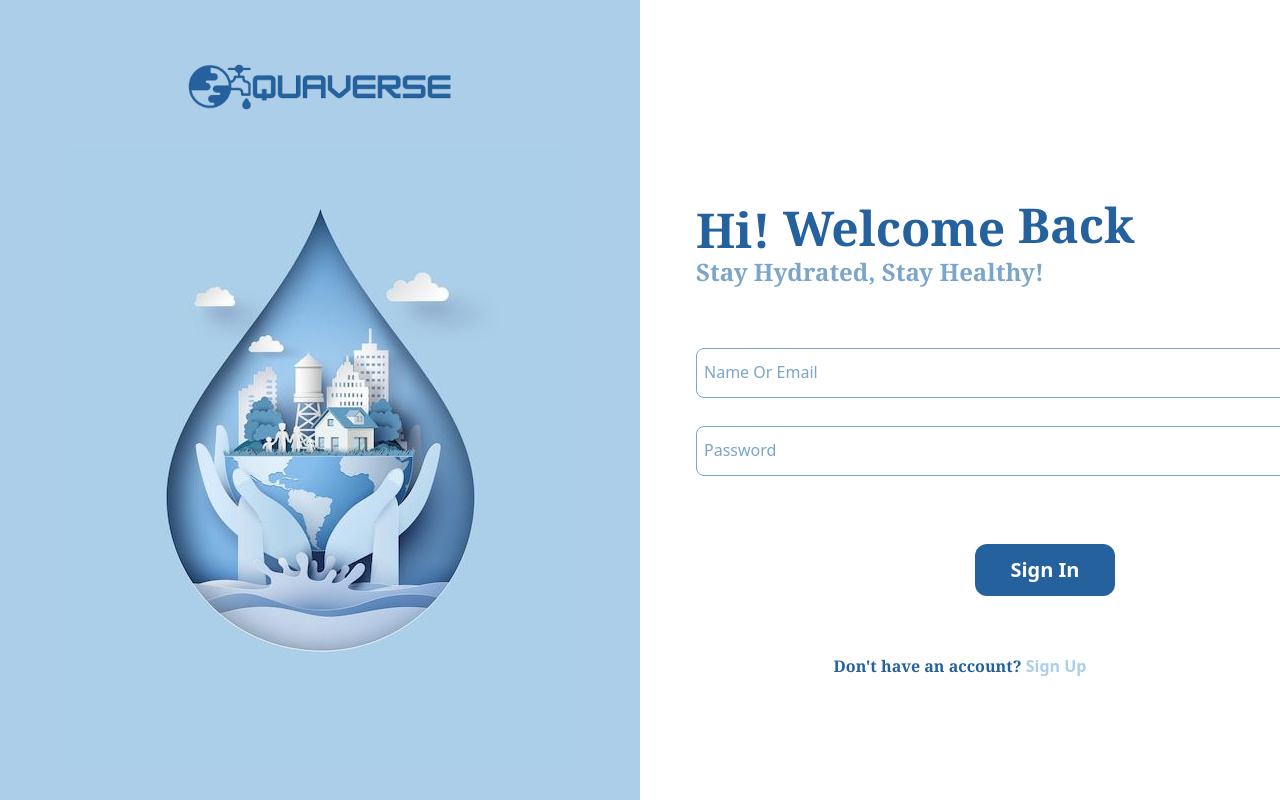
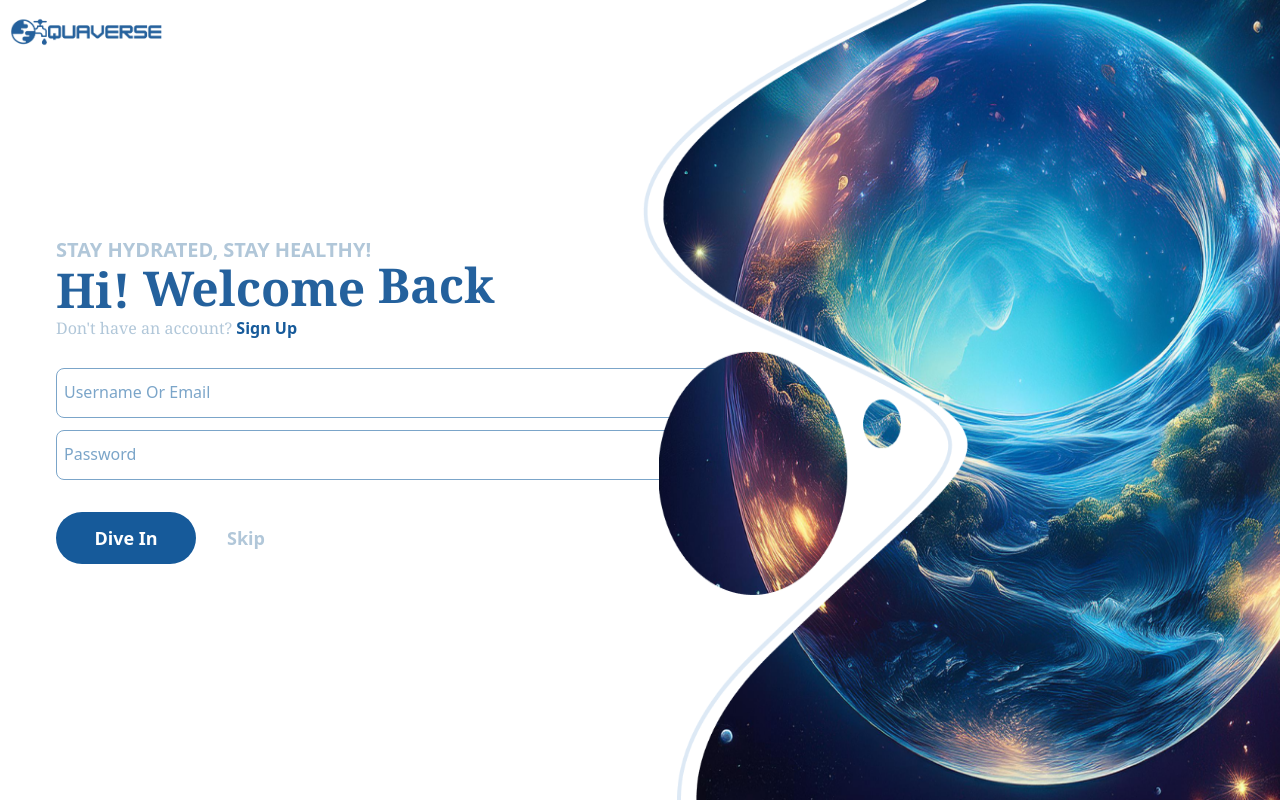
Before and after one commit to thesaltandlight/water-management-system, a React (Vite) app in the folder wms/: page /signIn in a window 1280 px wide. Built offline with nearby package versions, Linux system fonts and the light colour scheme; the HTML template or start-up script is replaced by a standard one.

Commit message:
slight changes

```diff
--- a/wms/src/Pages/LandingPage/LandingPage.jsx
+++ b/wms/src/Pages/LandingPage/LandingPage.jsx
@@ -36,6 +36,7 @@ function LandingPage() {
     let pauseTimeout;
     let currentIndex = 0;
 
+    //typing effect
     if(typing){
       typingTimeout = setTimeout(() => {
         setDisplayText(currentText.slice(0, displayText.length + 1))
@@ -43,8 +44,8 @@ function LandingPage() {
           setTyping(false);
           setPausing(true);
         }
-      }, 25)
-    } else if (pausing){
+      }, 35)
+    } else if (pausing){ //pausing effect
       pauseTimeout = setTimeout(() => {
         setPausing(false)
       }, 1000)
--- a/wms/src/Pages/SignIn/Form.jsx
+++ b/wms/src/Pages/SignIn/Form.jsx
@@ -20,33 +20,32 @@ function Form(){
     return(
         <form className="w-full max-w-md mx-auto flex flex-col justify-center h-full">
             <div className="mb-6">
+            <h3 className="text-xl font-bold text-[#B1C7D9] fade-in-slide-up">STAY HYDRATED, STAY HEALTHY!</h3>
+
             <h1 className="text-5xl mb-1 font-serif font-black text-[#24619D] w-[700px] fade-in-slide-up">
                 <span className="wave">Hi!</span> <span className="wave" style={{ animationDelay: '0.1s' }}>Welcome</span> <span className="wave" style={{ animationDelay: '0.2s' }}>Back</span>
             </h1>
-            <h3 className="text-2xl font-serif font-bold text-[#7BA5C9] mb-8 fade-in-slide-up">Stay Hydrated, Stay Healthy!</h3>
+
+            <div className="fade-in-slide-up">
+                <span className="text-[#B1C7D9] font-serif font-medium">Don't have an account?{' '}</span>
+                <Link to="/signUp" className='text-[#165A9A] font-bold'>Sign Up</Link>
+            </div>
             </div>
 
-            <div className="mb-6 relative">
+            <div className="mb-2 relative">
                 <input id="identifier" name="identifier" type="text" className={`mt-1 p-4 w-[660px] h-[50px] border border-[#7BA5C9] rounded-lg focus:outline-none focus:border-[#24619D] ${focusedInput.identifier ? 'border-[#24619D]': 'border-[#7BA5C9]'}`} required onFocus={()=> handleFocus('identifier')} onBlur={(e) => handleBlur('identifier', e.target.value)}></input>
-                <label className={`absolute left-2 duration-200 transition-all ${focusedInput.identifier ? '-top-1 text-xs text-[#24619D] px-1 bg-white' : 'text-base top-4 text-[#7BA5C9]'}`} htmlFor="identifier">Name Or Email</label>
+                <label className={`absolute left-2 duration-200 transition-all ${focusedInput.identifier ? '-top-1 text-xs text-[#24619D] px-1 bg-white' : 'text-base top-4 text-[#7BA5C9]'}`} htmlFor="identifier">Username Or Email</label>
             </div>
 
-            <div className="mb-6 relative">
+            <div className="mb-8 relative">
                 <input id="password" name="password" type="password" className={`mt-1 p-4 w-[660px] h-[50px] border placeholder-transparent border-[#7BA5C9] rounded-lg focus:outline-none focus:border-[#24619D] ${focusedInput.password ? 'border-[#24619D]': 'border-[#7BA5C9]'}`}placeholder="Password" required onFocus={()=> handleFocus('password')} onBlur={(e)=> handleBlur('password', e.target.value)}></input>
                 <label className={`absolute left-2 duration-200 transition-all ${focusedInput.password ? '-top-1 text-xs text-[#24619D] px-1 bg-white' : 'text-base top-4 text-[#7BA5C9]'}`} htmlFor="password">Password</label>
             </div>
 
-            <div className="flex justify-center mt-11 ml-[250px]">
-                <button type="submit" className="w-[140px] text-xl font-bold bg-[#24619D] text-white p-3 rounded-xl hover:bg-[#7BA5C9]" onClick={() => navigate('/home')}>Sign In</button>
+            <div className="flex justify-left">
+                <button type="submit" className="w-[140px] text-lg font-bold bg-[#165A9A] text-white p-3 rounded-full hover:bg-[#7BA5C9]" onClick={() => navigate('/home')}>Dive In</button>
+                <button type="submit" className="w-[100px] text-lg font-bold  text-[#B1C7D9] p-3 hover:text-[#165A9A]" onClick={() => navigate('/home')}>Skip</button>
             </div>
-
-            <div className='w-1/2 flex flex-col items-center justify-end p-6 fixed right-0 top-0' style={{marginTop: '630px'}} >
-            <div className="mb-16 text-center">
-                <span className="text-[#24619D] font-serif font-semibold">Don't have an account?{' '}</span>
-                <Link to="/signUp" className='text-[#ACCEE9] font-bold'>Sign Up</Link>
-            </div>
-            </div>
-
         </form>
     )
 }
--- a/wms/src/Pages/SignIn/SignIn.jsx
+++ b/wms/src/Pages/SignIn/SignIn.jsx
@@ -3,16 +3,21 @@ import Form from "./Form";
 function SignIn(){
     return (
         <div className="flex h-screen">
-
-            <div className="w-1/2 flex flex-col items-center justify-center bg-[#ACCEE9] fixed left-0 top-0 h-full">
-            <img src="/assets/logo.png" alt="logo" className="h-28 w-auto mt-20"/>
-            <img src="/assets/signin.jpg" alt="signIn" className="h-30 w-auto mb-20"/>
+            {/* logo */}
+            <div className="w-full">
+                <img src="/assets/logo.png" alt="logo" className="h-16 w-auto"/>
             </div>
 
-            <div className="w-1/2 flex flex-col items-left justify-center p-6 fixed right-0 top-0 h-full">
+            {/* form */}
+            <div className="w-1/2 flex flex-col items-left justify-center p-6 fixed left-0 top-0 h-full">
                 <div className="w-full max-w-lg">
                 <Form/>
                 </div>
+            </div>
+
+            {/* image */}
+            <div className="w-1/2 flex flex-col items-center justify-center fixed right-0 top-0 h-full">
+            <img src="/assets/signup.png" alt="signIn" className="h-full w-auto"/>
             </div>
 
 
--- a/wms/src/Pages/SignUp/Form.jsx
+++ b/wms/src/Pages/SignUp/Form.jsx
@@ -4,7 +4,7 @@ import { Link } from "react-router-dom";
 
 
 function Form(){
-    const [focusedInput, setFocusedInput] = useState({name:false, email:false, password:false})
+    const [focusedInput, setFocusedInput] = useState({firstName:false, lastName:false, username: false, email:false, password:false})
     const navigate = useNavigate()
 
     const handleFocus = (field) => {
@@ -20,36 +20,48 @@ function Form(){
 
     return(
         <form className="w-full max-w-md mx-auto flex flex-col justify-center h-full">
+            {/* Header */}
             <div className="mb-6">
-            <h3 className="text-xl font-bold text-[#CDD6DD] fade-in-slide-up">STAY HYDRATED, STAY HEALTHY!</h3>
+            <h3 className="text-xl font-semibold text-[#B1C7D9] fade-in-slide-up" style={{fontFamily: 'Brush Script MT, cursive'}}>Stay Hydrated, Stay Healthy!</h3>
 
-            <h1 className="text-5xl mb-1 font-black text-[#1E1E1E] w-[700px] fade-in-slide-up">
-                <span className="wave">Welcome</span> <span className="wave" style={{ animationDelay: '0.1s' }}>To</span> <span className="wave" style={{ animationDelay: '0.2s' }}>AquaVerse</span>
-            </h1>
+            <h1 className="text-4xl mb-1 font-extrabold text-[#1E1E1E] w-[700px] fade-in-slide-up" style={{fontFamily: 'Impact, sans-serif'}}>Welcome To AquaVerse</h1>
 
             <div className="fade-in-slide-up">
-                <span className="text-[#CDD6DD] font-semibold ">Already have an account?{' '}</span>
+                <span className="text-[#B1C7D9] font-serif font-medium ">Already have an account?{' '}</span>
                 <Link to="/signIn" className="text-[#165A9A] font-bold">Sign In</Link>
             </div>
+            </div>
 
+            {/* input fields */}
+            <div className="flex mb-2 space-x-4">
+                <div className="relative flex-1">
+                    <input id="firstName" name="firstName" type="text" className={`mt-1 p-4 w-[300px] h-[50px] border border-[#B1C7D9] rounded-xl focus:outline-none focus:border-[#24619D] ${focusedInput.firstName ? 'border-[#24619D]': 'border-[#7BA5C9]'}`} required onFocus={()=> handleFocus('firstName')} onBlur={(e) => handleBlur('firstName', e.target.value)}></input>
+                    <label className={`absolute left-2 duration-200 transition-all ${focusedInput.firstName ? '-top-1 text-xs font-medium text-[#165A9A] px-1 bg-white' : 'text-base top-4 text-[#B1C7D9]'}`} htmlFor="firstName">First Name</label>
+                </div>
+
+                <div className="relative flex-1">
+                    <input id="lastName" name="lastName" type="text" className={`mt-1 p-4 w-[300px] h-[50px] border border-[#B1C7D9] rounded-xl focus:outline-none focus:border-[#24619D] ${focusedInput.lastName ? 'border-[#24619D]': 'border-[#7BA5C9]'}`} required onFocus={()=> handleFocus('lastName')} onBlur={(e) => handleBlur('lastName', e.target.value)}></input>
+                    <label className={`absolute left-2 duration-200 transition-all ${focusedInput.lastName ? '-top-1 text-xs font-medium text-[#165A9A] px-1 bg-white' : 'text-base top-4 text-[#B1C7D9]'}`} htmlFor="lastName">Last Name</label>
+                </div>
             </div>
 
             <div className="mb-2 relative">
-                <input id="name" name="name" type="text" className={`mt-1 p-4 w-[660px] h-[50px] border-2 border-[#CDD6DD] rounded-xl focus:outline-none focus:border-[#24619D] ${focusedInput.name ? 'border-[#24619D]': 'border-[#7BA5C9]'}`} required onFocus={()=> handleFocus('name')} onBlur={(e) => handleBlur('name', e.target.value)}></input>
-                <label className={`absolute left-2 duration-200 transition-all ${focusedInput.name ? '-top-1 text-xs font-medium text-[#165A9A] px-1 bg-white' : 'text-base font-medium top-4 text-[#CDD6DD]'}`} htmlFor="name">Name</label>
+                <input id="username" name="username" type="text" className={`mt-1 p-4 w-[615px] h-[50px] border border-[#B1C7D9] rounded-xl focus:outline-none focus:border-[#24619D] ${focusedInput.username ? 'border-[#24619D]': 'border-[#7BA5C9]'}`} required onFocus={()=> handleFocus('username')} onBlur={(e) => handleBlur('username', e.target.value)}></input>
+                <label className={`absolute left-2 duration-200 transition-all ${focusedInput.username ? '-top-1 text-xs font-medium text-[#165A9A] px-1 bg-white' : 'text-base top-4 text-[#B1C7D9]'}`} htmlFor="username">Username</label>
             </div>
+
             <div className="mb-2 relative">
-                <input id="email" name="email" type="email" className={`mt-1 p-4 w-[660px] h-[50px] border-2 placeholder-transparent border-[#CDD6DD] rounded-xl focus:outline-none focus:border-[#24619D] ${focusedInput.email ? 'border-[#24619D]': 'border-[#7BA5C9]'}`} placeholder="Email" required onFocus={()=> handleFocus('email')} onBlur={(e) => handleBlur('email', e.target.value)}></input>
-                <label className={`absolute left-2 duration-200 transition-all ${focusedInput.email ? '-top-1 text-xs font-medium text-[#165A9A] px-1 bg-white' : 'text-base font-medium top-4 text-[#CDD6DD]'}`} htmlFor="email">Email</label>
+                <input id="email" name="email" type="email" className={`mt-1 p-4 w-[615px] h-[50px] border placeholder-transparent border-[#B1C7D9] rounded-xl focus:outline-none focus:border-[#24619D] ${focusedInput.email ? 'border-[#24619D]': 'border-[#7BA5C9]'}`} placeholder="Email" required onFocus={()=> handleFocus('email')} onBlur={(e) => handleBlur('email', e.target.value)}></input>
+                <label className={`absolute left-2 duration-200 transition-all ${focusedInput.email ? '-top-1 text-xs font-medium text-[#165A9A] px-1 bg-white' : 'text-base top-4 text-[#B1C7D9]'}`} htmlFor="email">Email</label>
             </div>
             <div className="mb-8 relative">
-                <input id="password" name="password" type="password" className={`mt-1 p-4 w-[660px] h-[50px] border-2 placeholder-transparent border-[#CDD6DD] rounded-xl focus:outline-none focus:border-[#24619D] ${focusedInput.password ? 'border-[#24619D]': 'border-[#7BA5C9]'}`}placeholder="Password" required onFocus={()=> handleFocus('password')} onBlur={(e)=> handleBlur('password', e.target.value)}></input>
-                <label className={`absolute left-2 duration-200 transition-all ${focusedInput.password ? '-top-1 text-xs font-medium text-[#165A9A] px-1 bg-white' : 'text-base font-medium top-4 text-[#CDD6DD]'}`} htmlFor="password">Password</label>
+                <input id="password" name="password" type="password" className={`mt-1 p-4 w-[615px] h-[50px] border placeholder-transparent border-[#B1C7D9] rounded-xl focus:outline-none focus:border-[#24619D] ${focusedInput.password ? 'border-[#24619D]': 'border-[#7BA5C9]'}`} placeholder="Password" required onFocus={()=> handleFocus('password')} onBlur={(e)=> handleBlur('password', e.target.value)}></input>
+                <label className={`absolute left-2 duration-200 transition-all ${focusedInput.password ? '-top-1 text-xs font-medium text-[#165A9A] px-1 bg-white' : 'text-base top-4 text-[#B1C7D9]'}`} htmlFor="password">Password</label>
             </div>
 
             <div className="flex justify-left">
-            <button type="submit" className="w-[140px] text-xl font-bold bg-[#165A9A] text-white p-3 rounded-full hover:bg-[#7BA5C9]" onClick={() => navigate('/home')}>Dive In</button>
-            <button type="submit" className="w-[100px] text-xl font-bold  text-[#CDD6DD] p-3 hover:text-[#165A9A]" onClick={() => navigate('/home')}>Skip</button>
+                <button type="submit" className="w-[140px] text-lg font-bold bg-[#165A9A] text-white p-3 rounded-full hover:bg-[#7BA5C9]" onClick={() => navigate('/home')}>Dive In</button>
+                <button type="submit" className="w-[100px] text-lg font-bold text-[#B1C7D9] p-3 hover:text-[#165A9A]" onClick={() => navigate('/home')}>Skip</button>
             </div>
 
 
--- a/wms/src/Pages/SignUp/SignUp.jsx
+++ b/wms/src/Pages/SignUp/SignUp.jsx
@@ -17,7 +17,7 @@ function SignUp(){
 
             {/* image */}
             <div className="w-1/2 flex flex-col items-center justify-center fixed right-0 top-0 h-full">
-            <img src="/assets/signup.png" alt="signUp" className="h-30 w-auto mb-20"/>
+            <img src="/assets/signup.png" alt="signUp" className="h-full w-auto"/>
             </div>
 
 
```
Also changed, not shown: wms/public/assets/signup.png.
